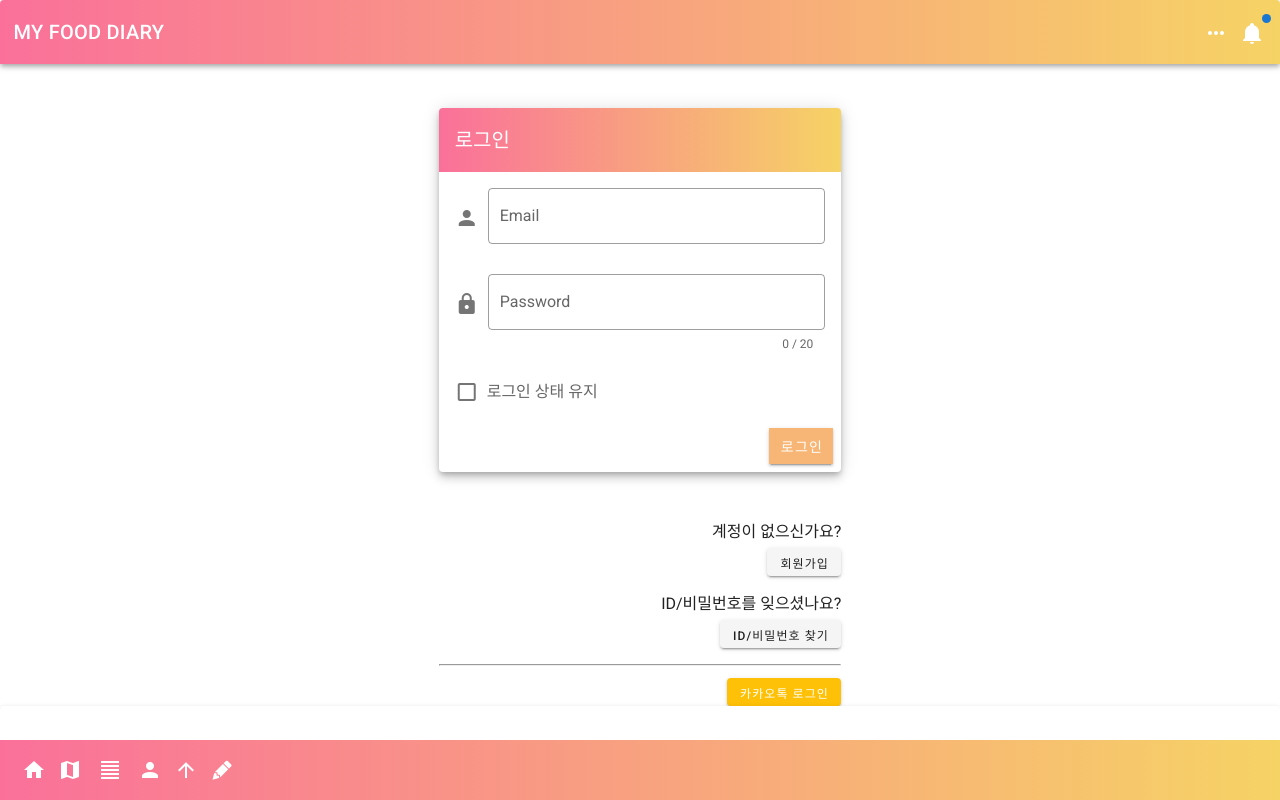
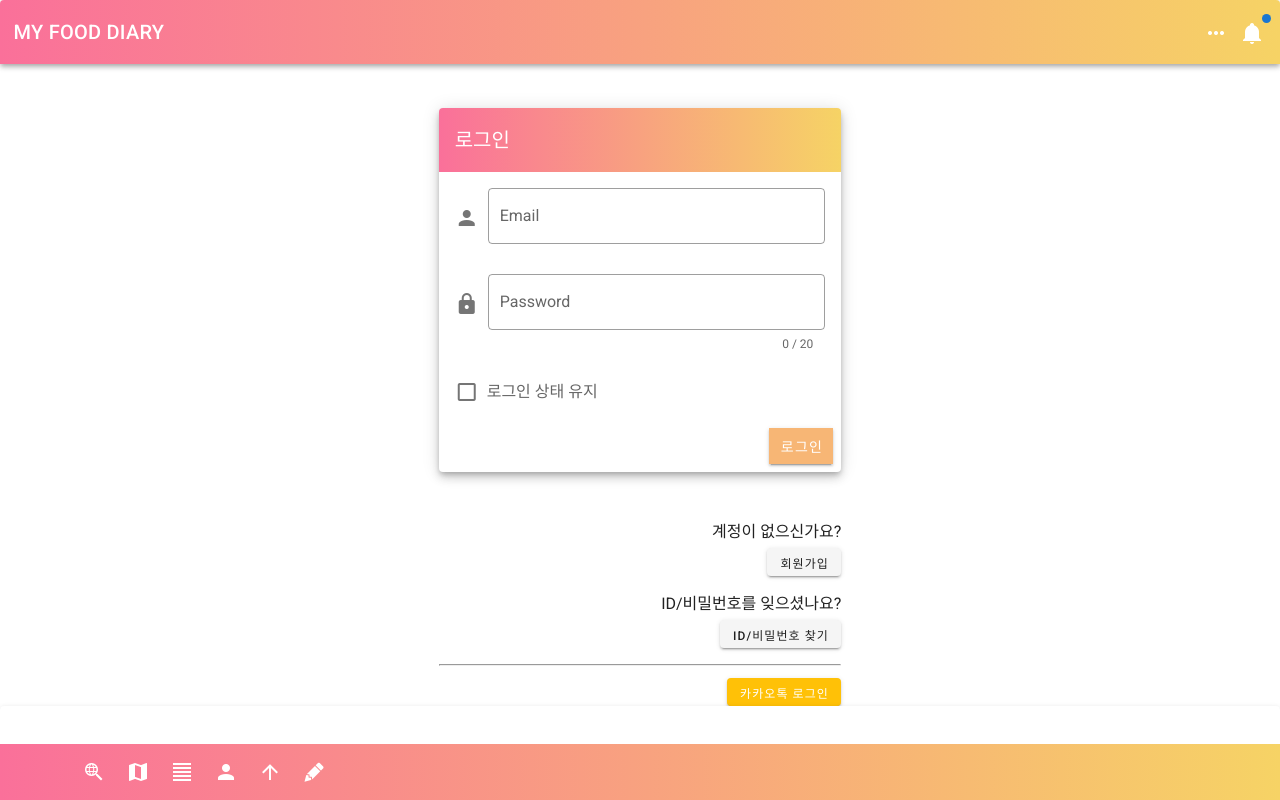
Before and after one commit to jhj9109/My_Food_Map, a Vue app in the folder frontend/: page /user/login in a window 1280 px wide. Built offline with nearby package versions, Linux system fonts and the light colour scheme.

Commit message:
레스토랑-리뷰 리스트에 리뷰 남기기 버튼 추가

```diff
--- a/frontend/src/App.vue
+++ b/frontend/src/App.vue
@@ -69,7 +69,7 @@ export default {
     tempSetListData() {
       // 임시데이터 생성용
       const listData = [
-        { title: 'Home', icon: 'mdi-home', destination: 'Restaurant' },
+        { title: 'Search', icon: 'mdi-search-web', destination: 'Restaurant' },
         { title: 'Map', icon: 'mdi-map', destination: 'Map' },
         { title: 'Profile', icon: 'mdi-account', destination: 'Profile' },
         { title: 'login/signup', icon: 'mdi-login', destination: 'Login' },
--- a/frontend/src/components/Footerbar.vue
+++ b/frontend/src/components/Footerbar.vue
@@ -6,31 +6,31 @@
         tile
         dark
         width="100%"
-        height="60%"
-        class="backgroud_gradient flex-end"
+        height="56%"
+        class="backgroud_gradient"
       >
 
-            <v-btn :to="{ name: 'Restaurant' }" class="mx-0" icon>
-              <v-icon size="24px">mdi-home</v-icon>
+            <v-btn :to="{ name: 'Restaurant' }" class="ml-15" icon>
+              <v-icon size="24px">mdi-search-web</v-icon>
             </v-btn>
 
-            <v-btn :to="{ name: 'Map' }" class="mx-0" icon >
+            <v-btn :to="{ name: 'Map' }" class="ml-2" icon >
               <v-icon size="24px">mdi-map</v-icon>
             </v-btn>
             <!-- 피드로 가는 버튼 추가 -->
-            <v-btn class="mx-1" icon>
+            <v-btn class="ml-2" icon>
               <v-icon>mdi-format-align-justify</v-icon>
             </v-btn>
 
-            <v-btn @click="onClick" class="mx-0" icon>
+            <v-btn @click="onClick" class="ml-2" icon>
               <v-icon>mdi-account</v-icon>
             </v-btn>
             <!-- 맨위로 가기 -->
-            <v-btn class="mx-0" icon>
+            <v-btn class="ml-2" icon>
               <v-icon>mdi-arrow-up</v-icon>
             </v-btn>
-
-            <v-btn :to="{ name: 'ReviewCreate' }" class="mx-0" icon >
+            <!-- 글쓰기 버튼은 음식점 디테일 페이지로 옮긴 뒤 삭제할 예정-->
+            <v-btn :to="{ name: 'ReviewCreate' }" class="ml-2" icon >
               <v-icon size="24px">mdi-lead-pencil</v-icon>
             </v-btn>
       </v-footer>
--- a/frontend/src/views/restaurant/RestaurantReview.vue
+++ b/frontend/src/views/restaurant/RestaurantReview.vue
@@ -1,6 +1,7 @@
 <template>
   <div>
     <RestaurantCard
+      class=""
       :restaurantInfo="restaurant"
     />
     <br>
@@ -8,6 +9,12 @@
     상단에 음식점 정보를 넣어주고, 하단에는 리뷰
     앞 페이지와 중복되며 앞의 음식점 페이지 삭제
     -->
+    <v-btn class="mt-0" block color="amber" dark>
+      <div class="button">
+        리뷰 남기기
+      </div>
+    </v-btn>
+
     <ReviewCard
       v-for="review in reviews"
       :key="review.id"
```
